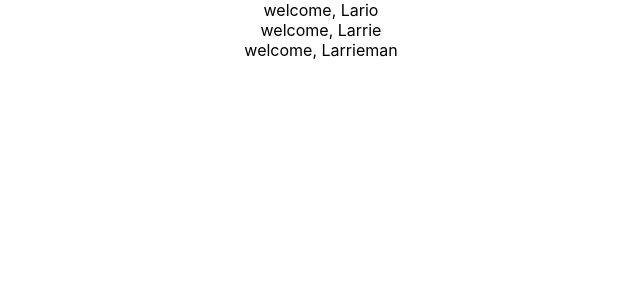
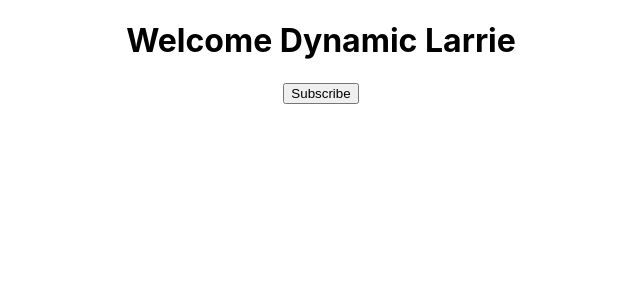
Before and after one commit to lario0913/resume, a React (Create React App) app: page / in a window 1280 px wide. Shown: the top 300 px of the page, without its empty margins (319-959 px from the left). Built offline with nearby package versions, Linux system fonts and the light colour scheme.

Commit message:
componen state revised

```diff
--- a/src/App.js
+++ b/src/App.js
@@ -1,12 +1,11 @@
 import './App.css';
-import Greet from './components/Greet';
+// import Greet from './components/Greet';
+import Message from './components/Message';
 
 function App() {
   return (
     <div className="App">
-      <Greet name='Lario' />
-      <Greet name='Larrie' />
-      <Greet name='Larrieman' />
+     <Message />
     </div>
   );
 }
--- /dev/null
+++ b/src/components/Message.js
@@ -0,0 +1,13 @@
+import React, {useState} from 'react'
+
+function Message() {
+    const [message, setMessage] = useState("Welcome Dynamic Larrie")
+  return (
+    <div>
+        <h1>{message}</h1>
+        <button onClick={() => setMessage('Thanks for showing up')}>Subscribe</button>
+    </div>
+  )
+}
+
+export default Message
```
